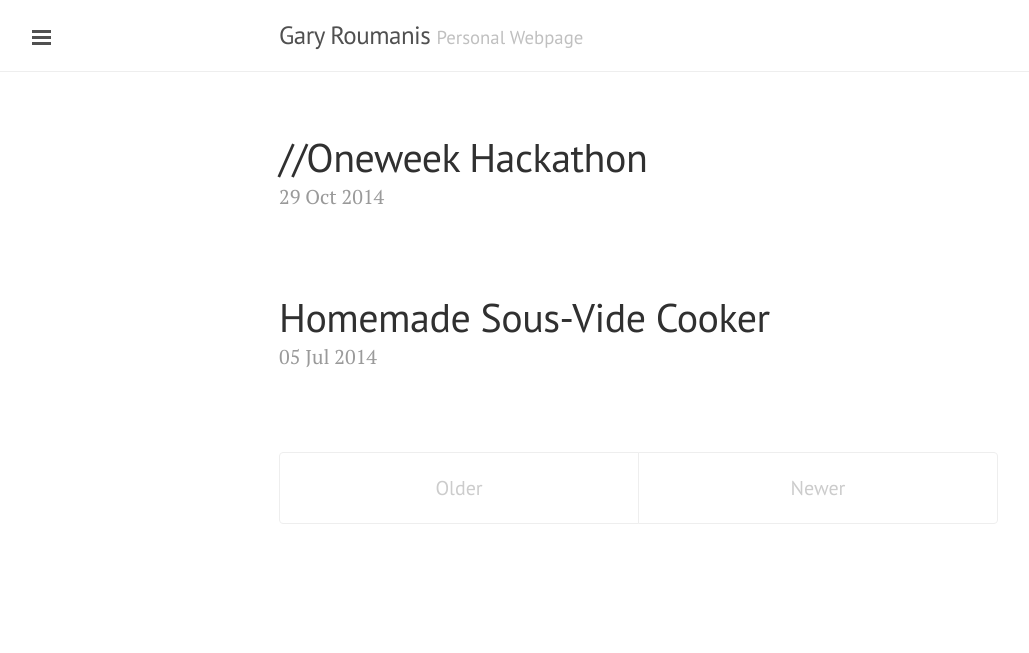
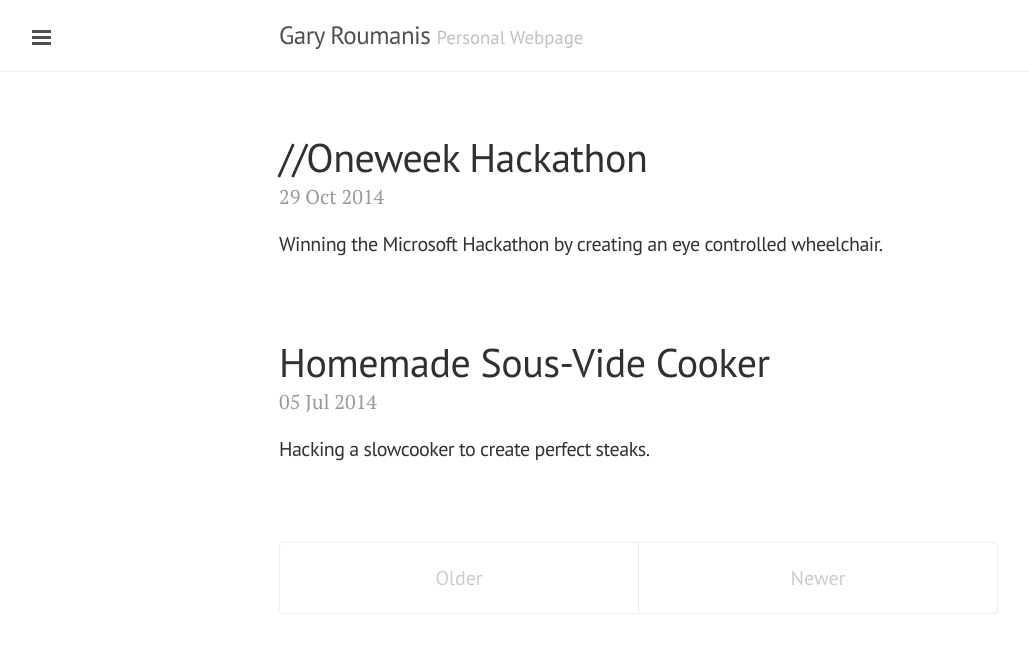
Before and after one commit to grouma/grouma.github.io, a Jekyll site: the page built from index.html, in a window 1280 px wide. Shown: the top 653 px of the page, without its empty margins (1-1030 px from the left). Built offline with Jekyll 4.4.1, drawn with Linux system fonts in a browser that asks for light colours; Markdown is read by kramdown in place of the engine named in the settings; the list of posts is cut into pages by our own code.

Commit message:
added a picture of myself

```diff
--- a/_includes/head.html
+++ b/_includes/head.html
@@ -18,6 +18,7 @@
   <link rel="stylesheet" href="{{ site.baseurl }}public/css/poole.css">
   <link rel="stylesheet" href="{{ site.baseurl }}public/css/syntax.css">
   <link rel="stylesheet" href="{{ site.baseurl }}public/css/lanyon.css">
+  <link rel="stylesheet" href="{{ site.baseurl }}public/css/custom.css">
   <link rel="stylesheet" href="http://fonts.googleapis.com/css?family=PT+Serif:400,400italic,700|PT+Sans:400">
 
   <!-- Icons -->
--- a/_includes/sidebar.html
+++ b/_includes/sidebar.html
@@ -4,6 +4,12 @@
 
 <!-- Toggleable sidebar -->
 <div class="sidebar" id="sidebar">
+
+  <div class="sidebar-item">
+    <div class="sidebar-logo">
+      <img src="/public/images/me.jpg" alt="me"/>
+    </div>
+  </div>
 
   <div class="sidebar-item">
     <p>Gary Roumanis -</br>Software Development Engineer, Microsoft.</p>
--- a/_posts/2014-07-05-sous-vide.md
+++ b/_posts/2014-07-05-sous-vide.md
@@ -2,6 +2,7 @@
 layout: post
 title: Homemade Sous-Vide Cooker
 comments: true
+summary: Hacking a slowcooker to create perfect steaks.
 ---
 
 I stumbled across the <a href="http://en.wikipedia.org/wiki/Sous-vide">sous-vide</a> method while browsing <a href="http://www.reddit.com/r/cooking">/r/cooking</a>. I was immediately intrigued by the novel concept but did not want to shell out a large sum of money for an unproven device. Thankfully, I had a spare Arduino and was looking for another side project to hack on.
--- a/_posts/2014-10-29-oneweek-hackathon.md
+++ b/_posts/2014-10-29-oneweek-hackathon.md
@@ -2,6 +2,7 @@
 layout: post
 title: //Oneweek Hackathon
 comments: true
+summary: Winning the Microsoft Hackathon by creating an eye controlled wheelchair.
 ---
 
 A couple months ago I competed in //Oneweek, the first-ever Microsoft company wide Hackathon. The week was kicked off by a company forum where leadership set priorities for the year, followed by two-days of pizza and coffee filled hacking. The fun ended in a two day Product Fair where all hacks were shared and voted upon. I was fortunate enough to work on the Eye Gaze Wheelchair hack which not only won the Tech for Good award, but also won the overall Hackathon.
--- a/index.html
+++ b/index.html
@@ -2,7 +2,6 @@
 layout: default
 title: Home
 ---
-
 <div class="posts">
   {% for post in paginator.posts %}
   <div class="post">
@@ -11,14 +10,11 @@
         {{ post.title }}
       </a>
     </h1>
-
     <span class="post-date">{{ post.date | date_to_string }}</span>
-
-
+    <h4>{{post.summary}}</h4>
   </div>
   {% endfor %}
 </div>
-
 <div class="pagination">
   {% if paginator.next_page %}
     <a class="pagination-item older" href="{{ site.baseurl }}page{{paginator.next_page}}">Older</a>
--- /dev/null
+++ b/public/css/custom.css
@@ -0,0 +1,7 @@
+.sidebar-logo img {
+	border-radius: 50%;
+	-moz-border-radius: 50%;
+	-webkit-border-radius: 50%;
+	width: 160px;
+	margin: 0 auto;
+}
```
Also changed, not shown: public/images/me.jpg (added), 8 other files.
